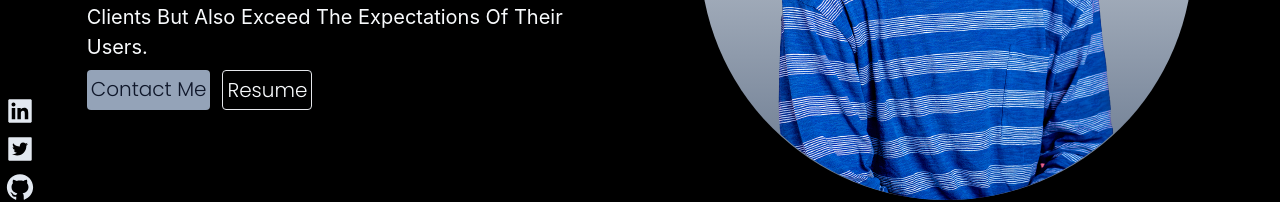
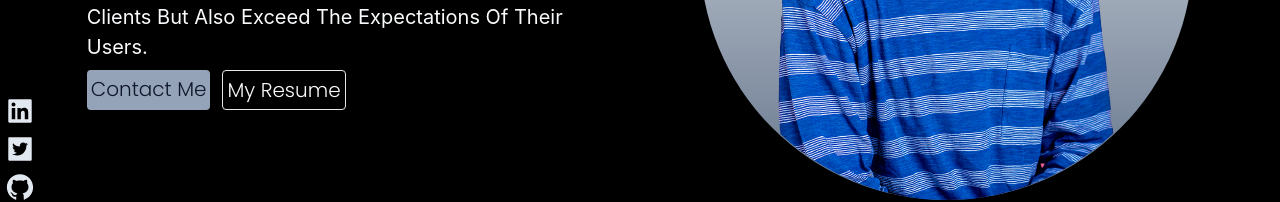
Before and after one commit to DesmondNzubechi/Official-Portfolio, a React (Create React App) app: page / in a window 1280 px wide. Shown: the part 426-628 px from the top of the page. Built offline with nearby package versions, Linux system fonts and the light colour scheme; the HTML template or start-up script is replaced by a standard one; a web font is replaced by a local one.

Commit message:
new change

```diff
--- a/src/Components/Contacts/ContactMe.jsx
+++ b/src/Components/Contacts/ContactMe.jsx
@@ -16,7 +16,7 @@ export const ContactMe = () => {
     const form = useRef();
 
     const sendEmail = (e) => {
-
+     e.preventDefault();
 
       emailjs.sendForm('service_2ijos78', 'template_yocf07d', form.current, 'TN_LogzUsxIiZdUEb')
         .then((result) => {
@@ -58,7 +58,7 @@ export const ContactMe = () => {
                         <input className="bg-Contact outline-0 text-white w-full py-[10px] px-[10px] rounded text-[15px] md:text-[20px] " type="text" name="from_name" placeholder="Full Name" id="" />
                     </div>
                     <div>
-                        <label className="text-slate-100 text-[20px] font-fonty " htmlFor="email">Smail:</label>
+                        <label className="text-slate-100 text-[20px] font-fonty " htmlFor="email">email:</label>
                         <input className="bg-Contact outline-0 text-white w-full py-[10px] px-[10px] rounded text-[15px] md:text-[20px] " type="email" name="from_email" placeholder="Email" id="" />
                     </div>
 
--- a/src/Components/Hero Section/HeroSection.jsx
+++ b/src/Components/Hero Section/HeroSection.jsx
@@ -3,6 +3,7 @@ import HeroImg from '../../assets/nzubeb2r.png';
 import { useEffect } from "react";
 import Aos from "aos";
 import "aos/dist/aos.css";
+import { Link } from "react-router-dom";
 
 
 export const HeroSection = () => {
@@ -17,8 +18,8 @@ export const HeroSection = () => {
         <h1 className="uppercase font-myfont text-[35px] md:text-[40px] text-slate-50  ">Desmond Nzubechukwu</h1>
         <p className="text-slate-50 text-[18px] md:text-[20px] capitalize ">I am a passionate <strong>frontend web developer</strong> .I create beautiful, intuitive, and user-friendly websites that not only meet the needs of my clients but also exceed the expectations of their users. </p>
         <div className="flex flex-row gap-3">
-            <a href="http://" className=" bg-slate-400 text-slate-900 p-1 text-[20px] rounded font-fonty  ">Contact Me</a>
-            <a href="" className="  text-slate-50 p-1 border text-[20px] rounded font-fonty  ">Resume</a>
+            <Link to='/Contact' className=" bg-slate-400 text-slate-900 p-1 text-[20px] rounded font-fonty  ">Contact Me</Link>
+            <a href="" className="  text-slate-50 p-1 border text-[20px] rounded font-fonty  ">My Resume</a>
         </div>
        </div>
        <div data-aos='fade-up' data-aos-duration='1000' className="max-w-[500px] bg-gradient-to-b from-slate-50 to-slate-500  relative rounded-full ">
```
